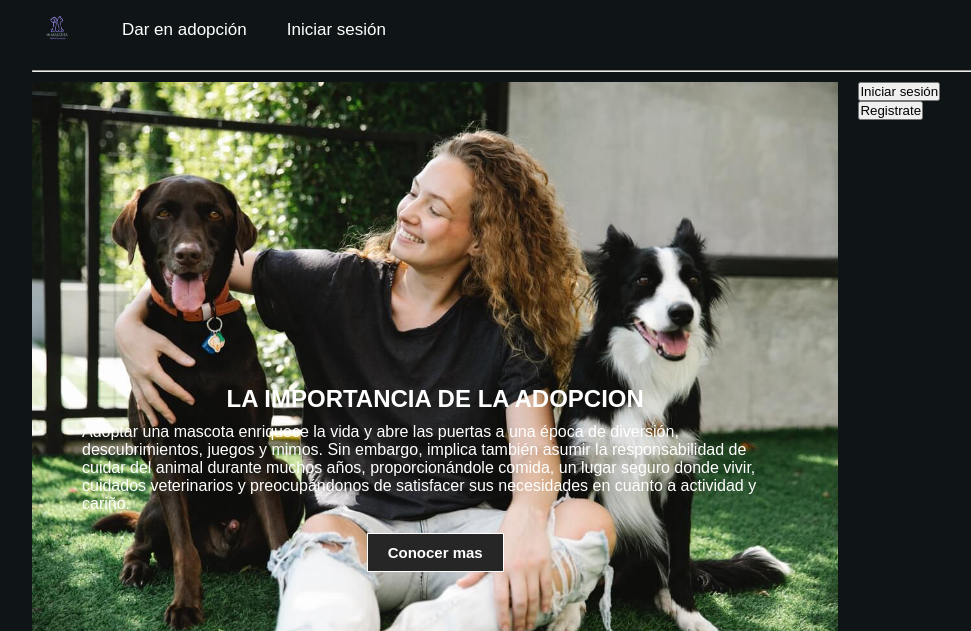
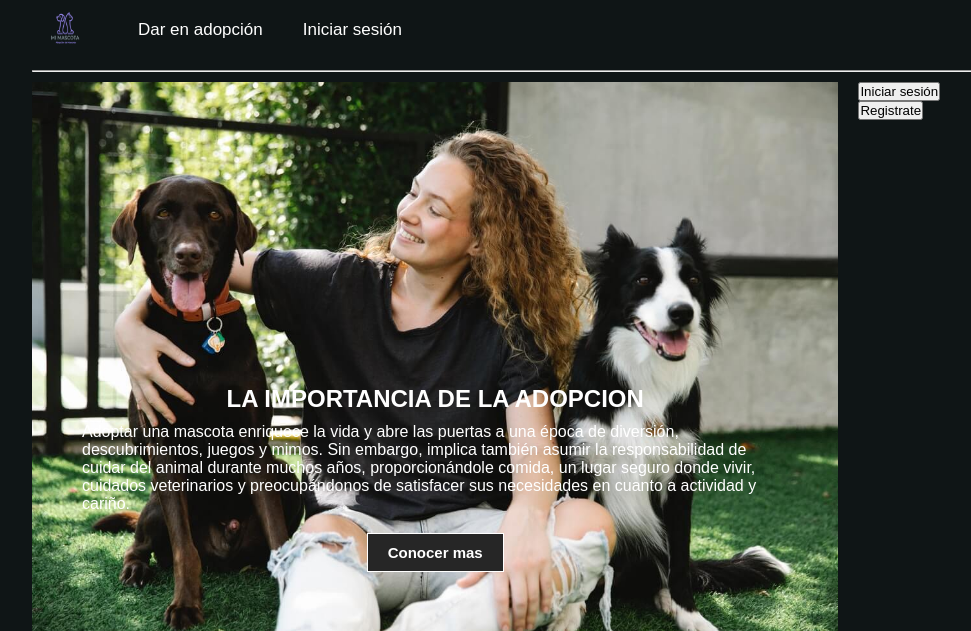
Before and after one commit to caravana34/adop, a PHP site: page / in a window 1280 px wide. Shown: the top 631 px of the page, without its empty margins (32-1003 px from the left). Run offline with PHP 8.4, Linux system fonts and the light colour scheme.

Commit message:
update nav-brand

```diff
--- a/index.html
+++ b/index.html
@@ -4,7 +4,7 @@
     <meta charset="UTF-8">
     <meta http-equiv="X-UA-Compatible" content="IE=edge">
     <meta name="viewport" content="width=device-width, initial-scale=1.0">
-    <title>DERECHO ANIMAL8</title>
+    <title>Mi Mascota</title>
     <!-- FONT AWESOME -->
     <!--<link rel="stylesheet" href="https://cdnjs.cloudflare.com/ajax/libs/font-awesome/5.15.3/css/all.min.css">-->
     <!--FONT OSWALD-->
@@ -25,7 +25,7 @@
 
     <div class="container">
         <nav class="nav-main"><a href="index.html" >
-            <img src="img/DERECHO ANIMAL brand.png" alt="Logo Elix" class="nav-brand"></a>
+            <img src="img/DERECHO ANIMAL brand.png" alt="Logo Mimascota" class="nav-brand"></a>
             <ul class="nav-menu show">
             <li>
                 <a href="#">Dar en adopción</a>
--- a/style.css
+++ b/style.css
@@ -37,8 +37,8 @@ ul{
 
 }
 .nav-brand{
-    width: 50PX;
-    height: 45px;
+    width: 66PX;
+    height: 60px;
 }
 
 /* NAV LEFT */
```
Also changed, not shown: img/DERECHO-ANIMAL-brand.png (added).
